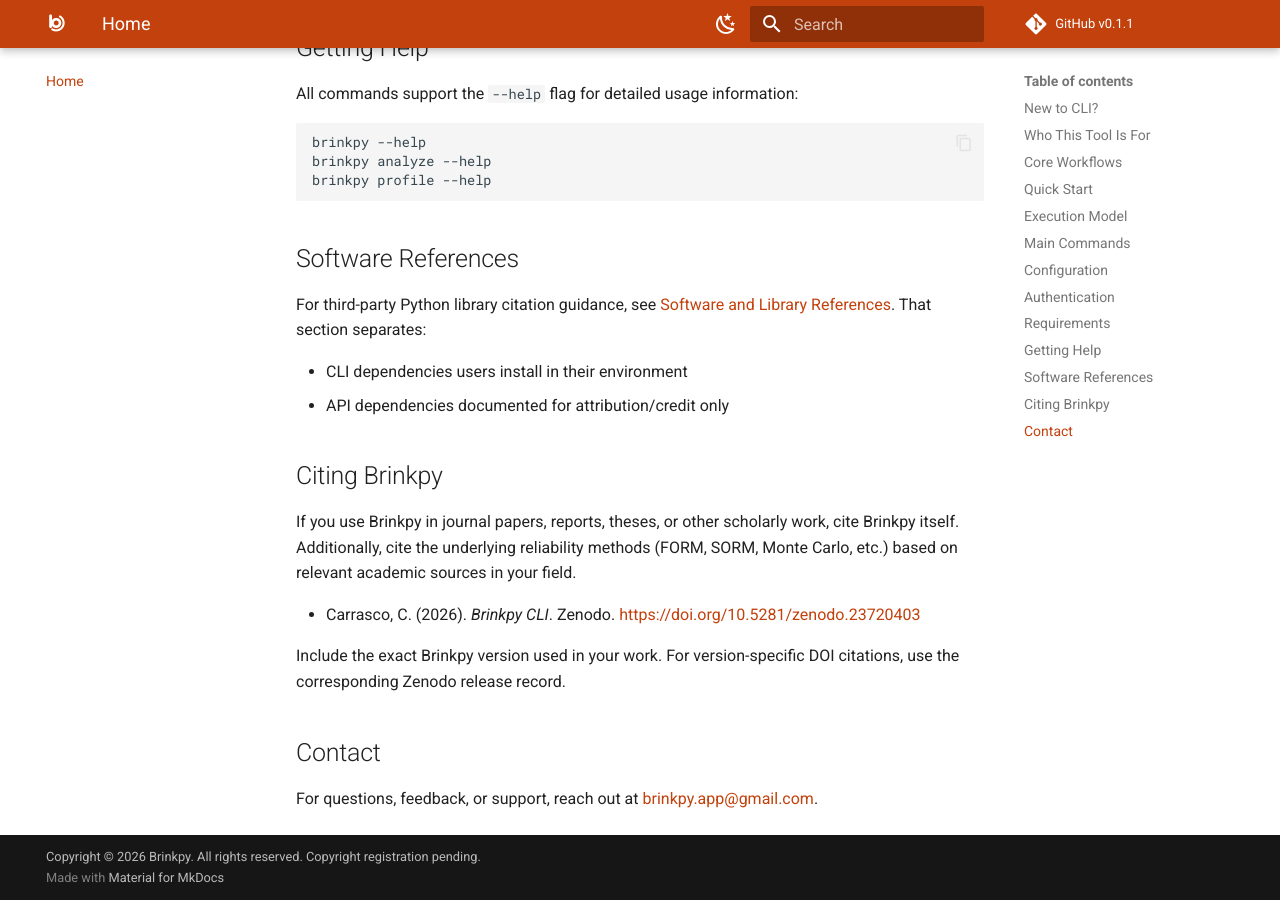
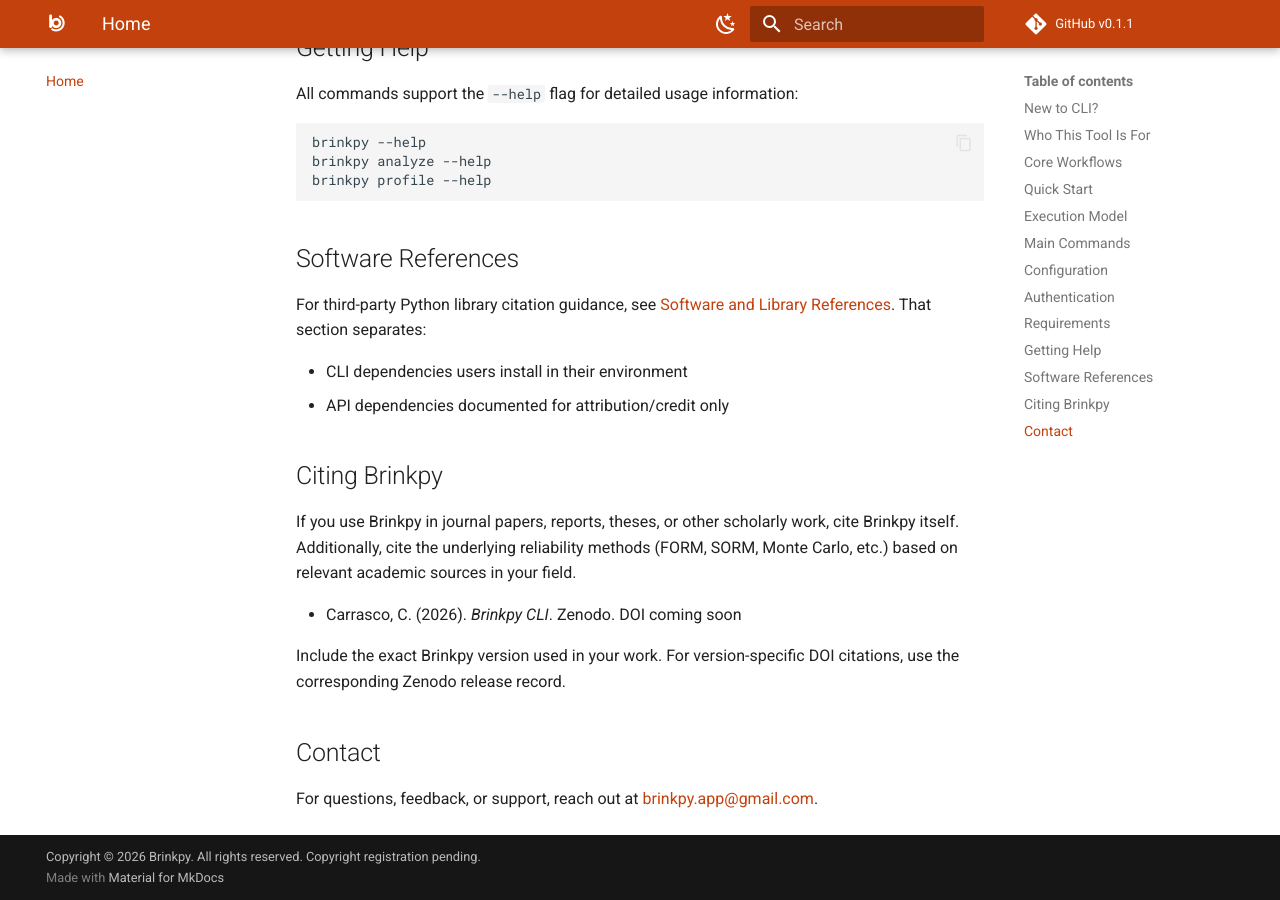
Before and after one commit to BrinkPy/brinkpy-cli, an MkDocs documentation site: the page built from docs/index.md, in a window 1280 px wide and 900 px high, scrolled down 3597 px. Built offline with MkDocs 1.6.1 and Material for MkDocs 9.7.7, drawn with Linux system fonts in a browser that asks for light colours; comment, search, counter and statistics services are not loaded.

Commit message:
Remove superseded Zenodo DOI ahead of GitHub-linked archive

```diff
--- a/docs/index.md
+++ b/docs/index.md
@@ -129,7 +129,7 @@
 
 If you use Brinkpy in journal papers, reports, theses, or other scholarly work, cite Brinkpy itself. Additionally, cite the underlying reliability methods (FORM, SORM, Monte Carlo, etc.) based on relevant academic sources in your field.
 
-- Carrasco, C. (2026). *Brinkpy CLI*. Zenodo. <https://doi.org/10.5281/zenodo.23720403>
+- Carrasco, C. (2026). *Brinkpy CLI*. Zenodo. DOI coming soon
 
 Include the exact Brinkpy version used in your work. For version-specific DOI citations, use the corresponding Zenodo release record.
 
```
Also changed, not shown: docs/software-references-cli.md (+1 -1 lines), 1 other file.
